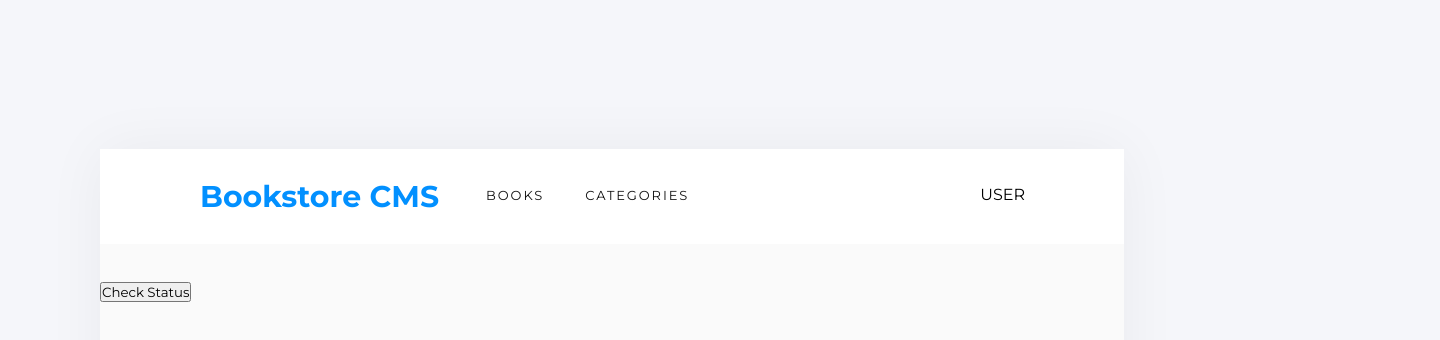
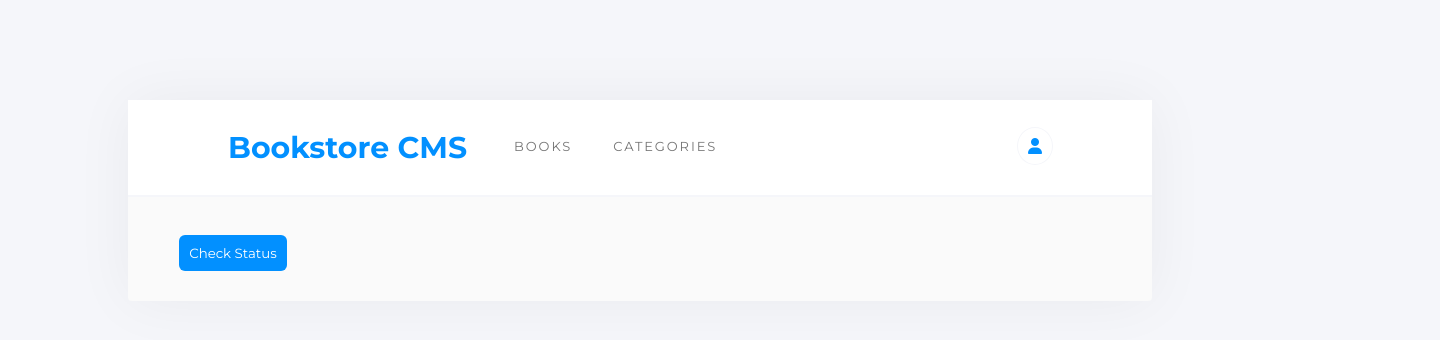
Before and after one commit to jaimevillegas/bookstore, a React (Create React App) app: page /categories in a window 1280 px wide. Shown: the top 340 px of the page, 1440 px wide, since content can reach past the window. Built offline with nearby package versions, Linux system fonts and the light colour scheme.

Commit message:
Work on styling - Add a book

```diff
--- a/public/index.html
+++ b/public/index.html
@@ -39,5 +39,7 @@
       To begin the development, run `npm start` or `yarn start`.
       To create a production bundle, use `npm run build` or `yarn build`.
     -->
+    <script src="https://kit.fontawesome.com/cbbd43a9dc.js" crossorigin="anonymous"></script>
+
   </body>
 </html>
--- a/src/App.css
+++ b/src/App.css
@@ -12,17 +12,13 @@
 
 body {
   width: 100%;
-  /* height: 89.625rem; */
-  padding: 9.313rem 3.75rem 7.688rem 6.25rem;
-  /* margin: auto; */
   background-color: var(--pale-grey);
 }
 
 .App {
   width: 80%;
-  height: 68.563rem;
-  margin: 0 2.5rem 4.063rem 0;
-  padding: 0 0 49.625rem;
+  margin: 100px auto;
+  /* padding: 0 0 49.625rem; */
   border-radius: 4px;
   box-shadow: 0 0 60px 0 rgba(0, 0, 0, 0.05);
   background-color: var(--z);
@@ -33,6 +29,7 @@ body {
   margin: 0 0 2.375rem;
   padding: 1.438rem 6.188rem 1.688rem 6.25rem;
   background-color: var(--white-two);
+  border-bottom: 2px solid var(--pale-grey);
 }
 
 .navbar>div {
@@ -42,7 +39,6 @@ body {
 
 .nav-header h1 {
   width: 80%;
-  height: 2.313rem;
   margin: 0.375rem 2.938rem 0.125rem 0;
   font-family: Montserrat, sans-serif;
   font-size: 1.875rem;
@@ -69,14 +65,27 @@ body {
   font-style: normal;
   line-height: normal;
   letter-spacing: 1.9px;
-  color: #121212;
+  color: #757575;
   text-decoration: none;
+  cursor: pointer;
+}
+
+.nav-link a:hover {
+  color: black;
+}
+
+.user-icon {
+  border: 1px solid var(--pale-grey);
+  padding: 10px;
+  border-radius: 50%;
+}
+
+.user-icon i {
+  color: var(--azure);
 }
 
 .book-container {
-  height: 10.625rem;
   margin: 30px;
-  /* margin: 2.313rem 6.25rem 0; */
   padding: 1rem;
   border-radius: 4px;
   border: solid 1px #e8e8e8;
@@ -98,17 +107,23 @@ body {
 
 .book-author {
   color: var(--azure);
+  margin-top: 10px;
 }
 
 .btn-container {
   display: flex;
   gap:10px;
-  margin-top: 10px;
+  margin-top: 15px;
+}
+
+.btn-container button:hover {
+  cursor: pointer;
+  color: blue;
 }
 
 .right-container {
   display: flex;
-  gap: 20px;
+  gap: 40px;
   align-items: center;
   justify-content: space-between;
   margin-right: 120px;
@@ -163,3 +178,56 @@ body {
   color: white;
   padding: 10px;
 }
+
+.hr-add-book {
+  border: 1px solid rgb(190, 189, 189);
+  width: 90%;
+  margin: 0 auto;
+  margin-bottom: 30px;
+}
+
+.add-book-container {
+  width: 90%;
+  margin: 0 auto;
+  padding-bottom: 40px;
+}
+
+.add-book-container h2 {
+  color: gray;
+  margin-bottom: 20px;
+}
+
+.add-book-container form {
+  display: flex;
+  justify-content: space-between;
+}
+
+.add-book-container input {
+  font-size: 1.5rem;
+  padding: 5px;
+  border: 1px solid rgb(165, 164, 164);
+  border-radius: 6px;
+}
+
+.add-book-container button {
+  background-color: #0290ff;
+  color: white;
+  border: none;
+  border-radius: 4px;
+  padding: 10px;
+  width: 150px;
+}
+
+.categories {
+  margin: 0 auto;
+  width: 90%;
+}
+
+.categories button {
+  background-color: #0290ff;
+  color: white;
+  padding: 10px;
+  border: none;
+  border-radius: 6px;
+  margin-bottom: 30px;
+}
--- a/src/components/AddBook.jsx
+++ b/src/components/AddBook.jsx
@@ -28,10 +28,13 @@ export default function AddBook() {
   };
 
   return (
-    <form action="">
-      <input type="text" placeholder="Title" value={title} onChange={(e) => setTitle(e.target.value)} required />
-      <input type="text" placeholder="Author" value={author} onChange={(e) => setAuthor(e.target.value)} required />
-      <button type="submit" onClick={(e) => submitBook(e)}>Add book</button>
-    </form>
+    <div className="add-book-container">
+      <h2>ADD NEW BOOK</h2>
+      <form action="">
+        <input type="text" placeholder="Title" value={title} onChange={(e) => setTitle(e.target.value)} required />
+        <input type="text" placeholder="Author" value={author} onChange={(e) => setAuthor(e.target.value)} required />
+        <button type="submit" onClick={(e) => submitBook(e)}>Add book</button>
+      </form>
+    </div>
   );
 }
--- a/src/components/BookList.jsx
+++ b/src/components/BookList.jsx
@@ -30,6 +30,8 @@ export default function BookList() {
 
       {books || error}
 
+      <hr className="hr-add-book" />
+
       <AddBook />
     </section>
   );
--- a/src/components/Categories.jsx
+++ b/src/components/Categories.jsx
@@ -6,9 +6,9 @@ export default function Categories() {
   const dispatch = useDispatch();
 
   return (
-    <>
+    <div className="categories">
       <button type="button" onClick={() => dispatch(checkStatus())}>Check Status</button>
       <h2>{categories.value}</h2>
-    </>
+    </div>
   );
 }
--- a/src/components/NavigationHeader.jsx
+++ b/src/components/NavigationHeader.jsx
@@ -10,7 +10,7 @@ export default function NavigationHeader() {
             <span className="nav-link"><NavLink to="/">BOOKS</NavLink></span>
             <span className="nav-link"><NavLink to="/categories">CATEGORIES</NavLink></span>
           </div>
-          <div className="user-icon">USER</div>
+          <div className="user-icon"><i className="fa-solid fa-user"> </i></div>
         </div>
       </nav>
     </header>
```
